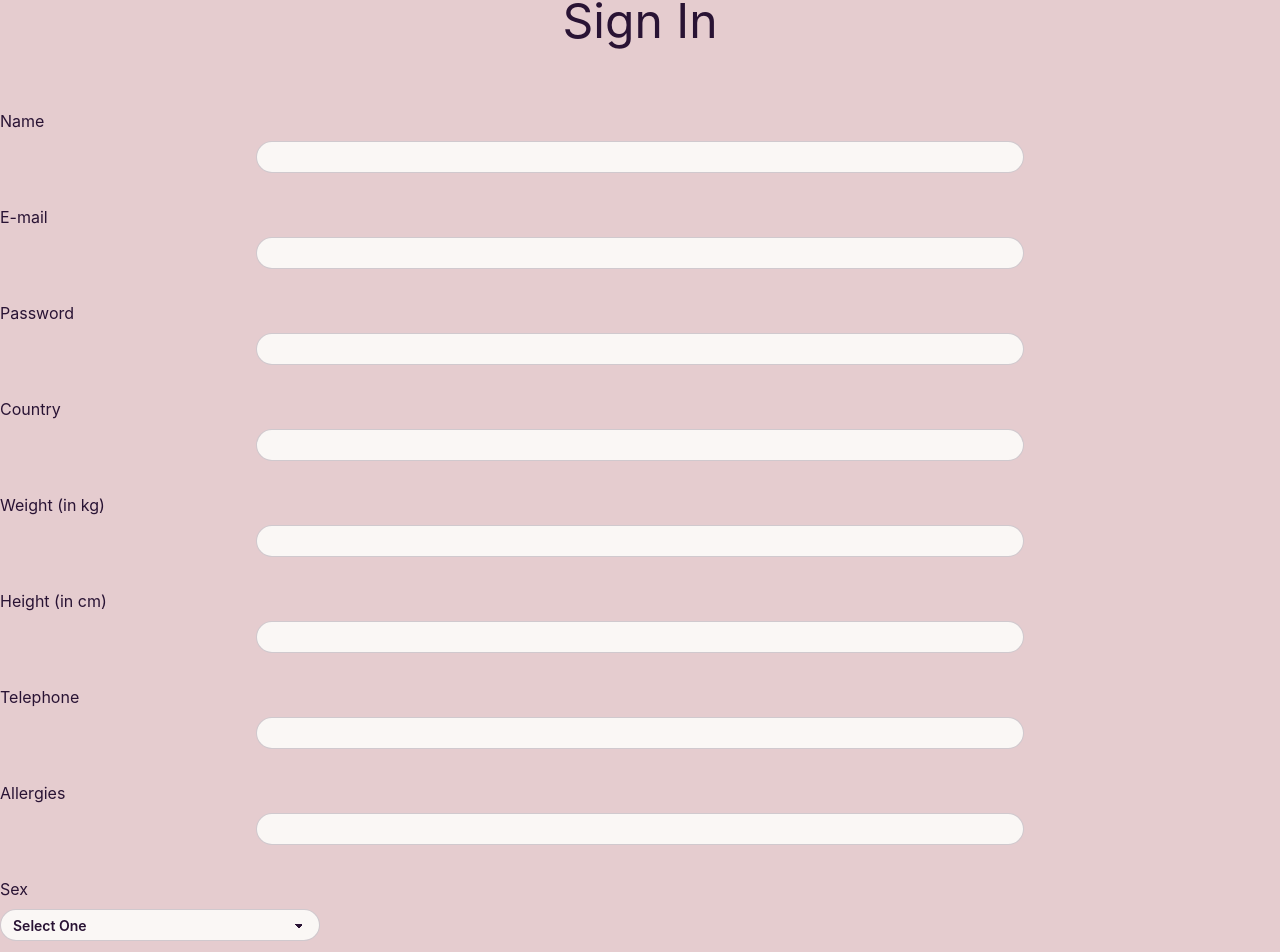
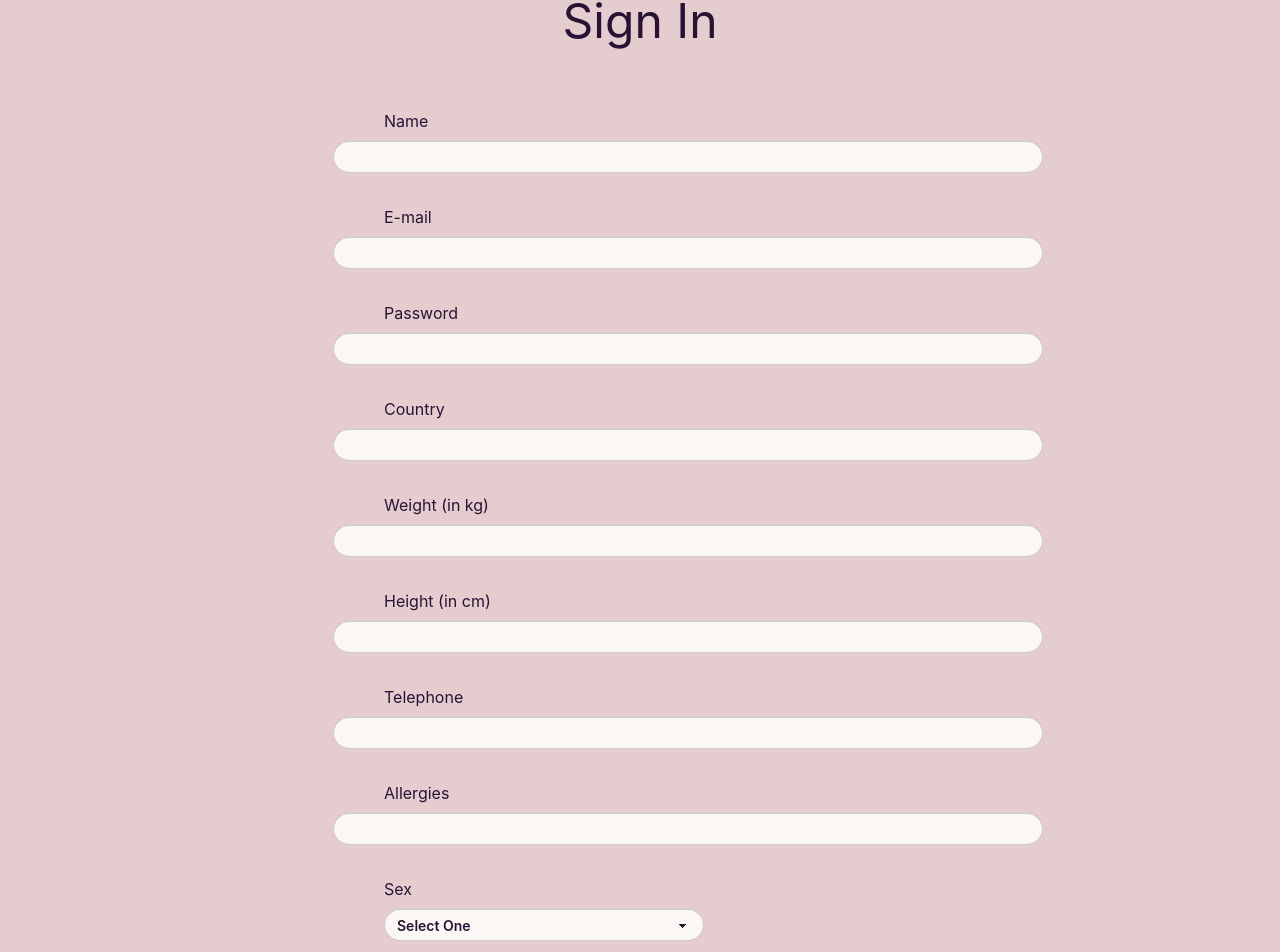
Before and after one commit to TiagoMostardinha/ihc-project, a React (Create React App) app: page /signin in a window 1280 px wide. Shown: the part 67-1019 px from the top of the page. Built offline with nearby package versions, Linux system fonts and the light colour scheme.

Commit message:
Sign In wasn't fixed

```diff
--- a/src/SignIn.js
+++ b/src/SignIn.js
@@ -75,65 +75,65 @@ const SignIn = () => {
             <div class="flex justify-center">
                 <h1 className="text-5xl">Sign In</h1>
             </div>
-            <div class="container mx-sm pl-auto pt-16 pb-2">
+            <div class="container mx-sm pl-96 pt-16 pb-2">
                 <h1>Name</h1>
             </div>
-            <div class="container mx-lg flex justify-center pb-4 pl-auto">
+            <div class="container mx-lg flex justify-center pb-4 pl-24">
                 <input type="text" placeholder="" className="input input-bordered input-sm w-3/5" id='uname' />
             </div>
-            <div class="container mx-sm pl-auto pt-4 pb-2">
+            <div class="container mx-sm pl-96 pt-4 pb-2">
                 <h1>E-mail</h1>
             </div>
-            <div class="container mx-lg flex justify-center pb-4 pl-auto">
+            <div class="container mx-lg flex justify-center pb-4 pl-24">
                 <input type="text" placeholder="" className="input input-bordered input-sm w-3/5" id='email' />
             </div>
-            <div class="container mx-sm pl-auto pt-4 pb-2">
+            <div class="container mx-sm pl-96 pt-4 pb-2">
                 <h1>Password</h1>
             </div>
-            <div class="container mx-lg flex justify-center pb-4 pl-auto">
+            <div class="container mx-lg flex justify-center pb-4 pl-24">
                 <input type="password" placeholder="" className="input input-bordered input-sm w-3/5" id='password' />
             </div>
-            <div class="container mx-sm pl-auto pt-4 pb-2">
+            <div class="container mx-sm pl-96 pt-4 pb-2">
                 <h1>Country</h1>
             </div>
-            <div class="container mx-lg flex justify-center pb-4 pl-auto">
+            <div class="container mx-lg flex justify-center pb-4 pl-24">
                 <input type="text" placeholder="" className="input input-bordered input-sm w-3/5" id='country'/>
             </div>
-            <div class="container mx-sm pl-auto pt-4 pb-2">
+            <div class="container mx-sm pl-96 pt-4 pb-2">
                 <h1>Weight (in kg)</h1>
             </div>
-            <div class="container mx-lg flex justify-center pb-4 pl-auto">
+            <div class="container mx-lg flex justify-center pb-4 pl-24">
                 <input type="text" placeholder="" className="input input-bordered input-sm w-3/5" id='weight'/>
             </div>
-            <div class="container mx-sm pl-auto pt-4 pb-2">
+            <div class="container mx-sm pl-96 pt-4 pb-2">
                 <h1>Height (in cm)</h1>
             </div>
-            <div class="container mx-lg flex justify-center pb-4 pl-auto">
+            <div class="container mx-lg flex justify-center pb-4 pl-24">
                 <input type="text" placeholder="" className="input input-bordered input-sm w-3/5" id='height'/>
             </div>
-            <div class="container mx-sm pl-auto pt-4 pb-2">
+            <div class="container mx-sm pl-96 pt-4 pb-2">
                 <h1>Telephone</h1>
             </div>
-            <div class="container mx-lg flex justify-center pb-4 pl-auto">
+            <div class="container mx-lg flex justify-center pb-4 pl-24">
                 <input type="text" placeholder="" className="input input-bordered input-sm w-3/5" id='telephone'/>
             </div>
-            <div class="container mx-sm pl-auto pt-4 pb-2">
+            <div class="container mx-sm pl-96 pt-4 pb-2">
                 <h1>Allergies</h1>
             </div>
-            <div class="container mx-lg flex justify-center pb-4 pl-auto">
+            <div class="container mx-lg flex justify-center pb-4 pl-24">
                 <input type="text" placeholder="" className="input input-bordered input-sm w-3/5" id='allergies'/>
             </div>
-            <div class="container mx-sm pl-auto pt-4 pb-2">
+            <div class="container mx-sm pl-96 pt-4 pb-2">
                 <h1>Sex</h1>
             </div>
-            <div class="container mx-lg pl-auto pb-4">
+            <div class="container mx-lg pl-96 pb-4">
                 <select class="select select-bordered select-sm w-full max-w-xs" id="genderSelect">
                     <option disabled selected>Select One</option>
                     <option data-value='{"gender":"female"}'>Female</option>
                     <option data-value='{"gender":"male"}'>Male</option>
                 </select>
             </div>
-            <div class="container mx-lg flex justify-center pb-4 pl-auto">
+            <div class="container mx-lg flex justify-center pb-4 pl-24">
                 <Link to='/logged'><button onClick={handleClick} class="btn">Sign In</button></Link>
 
             </div>
```
